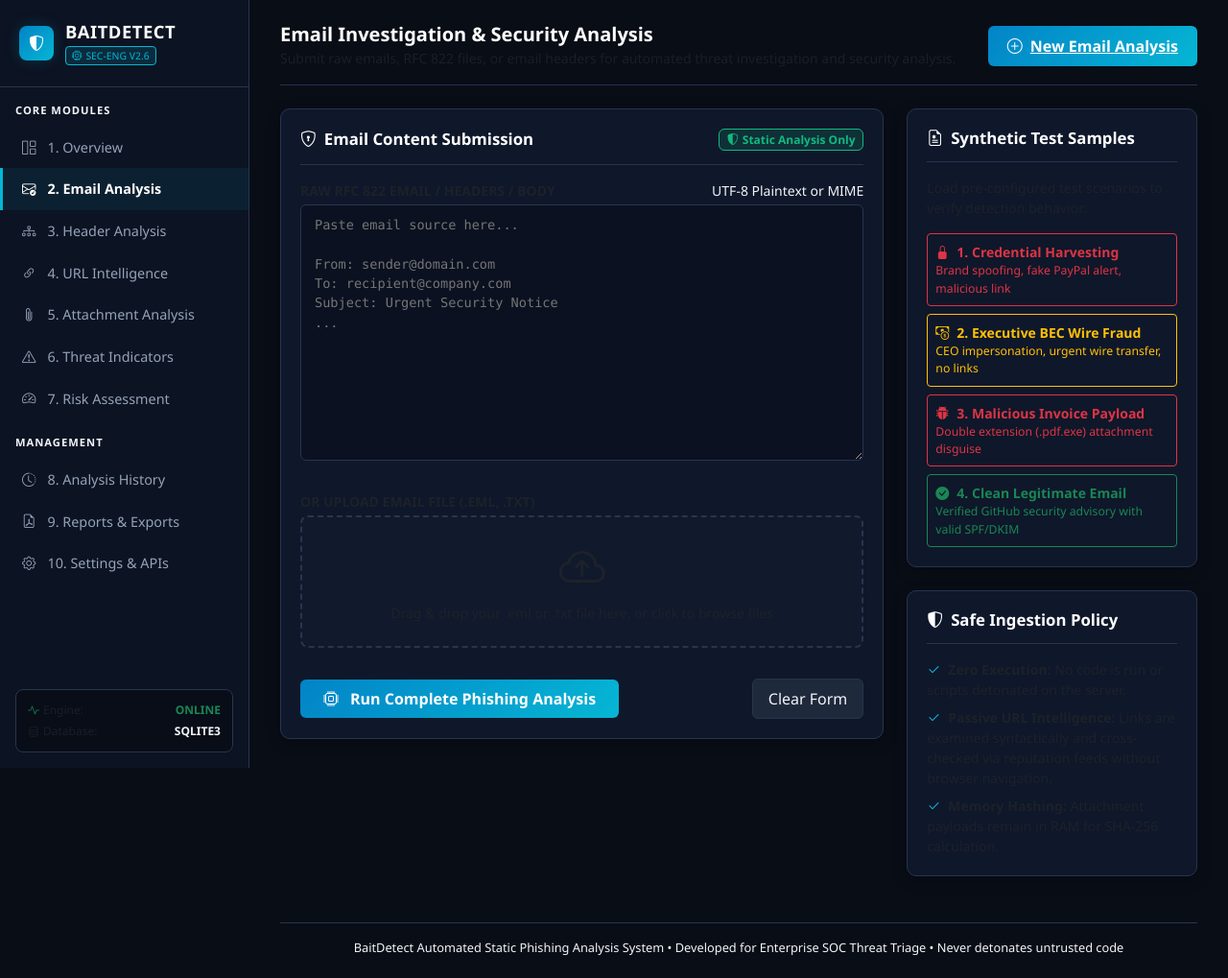
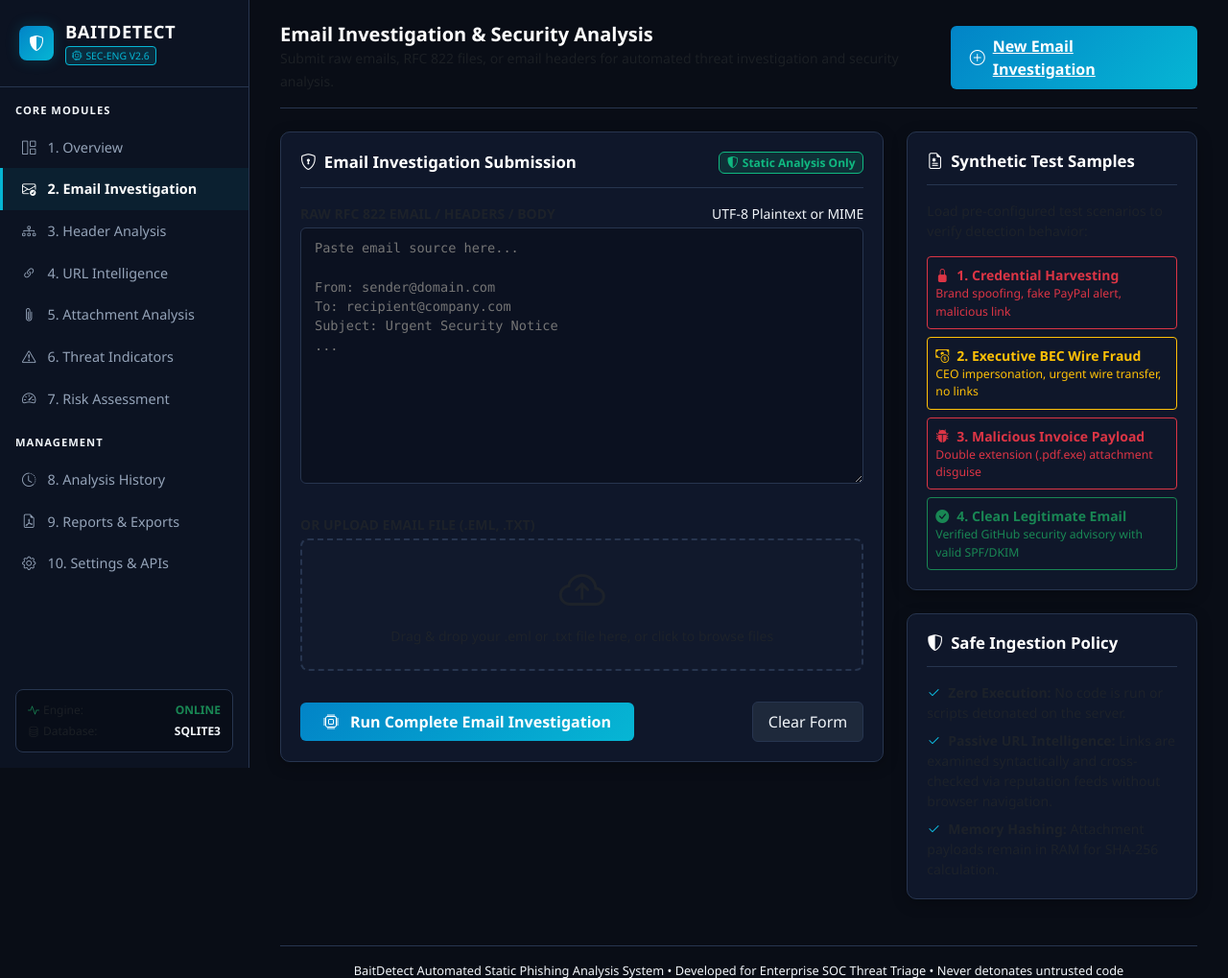
Before and after one commit to SHUBHAM13-BIT/BaitDetect, a Flask app: page /analyze in a window 1280 px wide. Shown: the top 1019 px of the page at 96% size. Before the commit the page ends 996 px from the top, so only its background shows below. Run offline with Flask 3, Linux system fonts and the light colour scheme.

Commit message:
fix(terminology): complete audit replacing user-facing ingestion with investigation and add 25-slide presentation deliverables

```diff
--- a/app.py
+++ b/app.py
@@ -87,11 +87,11 @@ def submit_analysis():
         # Save to SQLite Database
         save_analysis(analysis_result)
 
-        flash(f"Analysis completed successfully. Risk Level: {analysis_result['risk_level']}", "success")
+        flash(f"Investigation completed successfully. Risk Level: {analysis_result['risk_level']}", "success")
         return redirect(url_for("view_analysis", analysis_id=analysis_result["id"]))
 
     except Exception as e:
-        flash(f"An unexpected error occurred during analysis: {str(e)}", "error")
+        flash(f"An unexpected error occurred during investigation: {str(e)}", "error")
         return redirect(url_for("analyze_view"))
 
 # ----------------- VIEW SINGLE ANALYSIS -----------------
--- a/templates/analyze.html
+++ b/templates/analyze.html
@@ -1,6 +1,6 @@
 {% extends "base.html" %}
 
-{% block title %}Email Threat Analysis // BaitDetect{% endblock %}
+{% block title %}Email Investigation & Security Analysis // BaitDetect{% endblock %}
 {% block header_title %}Email Investigation & Security Analysis{% endblock %}
 {% block header_subtitle %}Submit raw emails, RFC 822 files, or email headers for automated threat investigation and security analysis.{% endblock %}
 
@@ -9,7 +9,7 @@
   <div class="col-lg-8">
     <div class="cyber-card">
       <div class="cyber-card-header d-flex justify-content-between align-items-center">
-        <h3 class="cyber-card-title"><i class="bi bi-shield-lock text-cyan"></i> Email Content Submission</h3>
+        <h3 class="cyber-card-title"><i class="bi bi-shield-lock text-cyan"></i> Email Investigation Submission</h3>
         <span class="badge badge-safe"><i class="bi bi-shield-shaded me-1"></i>Static Analysis Only</span>
       </div>
 
@@ -37,7 +37,7 @@
 
         <div class="d-flex justify-content-between align-items-center pt-2">
           <button type="submit" id="submitAnalysisBtn" class="btn-cyber-primary py-2 px-4">
-            <i class="bi bi-cpu me-1"></i> Run Complete Phishing Analysis
+            <i class="bi bi-cpu me-1"></i> Run Complete Email Investigation
           </button>
           <button type="button" class="btn-cyber-secondary btn-sm" onclick="document.getElementById('rawEmailContent').value = ''; clearSelectedFile();">
             Clear Form
@@ -46,7 +46,7 @@
 
         <div id="analysisLoadingState" class="d-none text-center py-4">
           <div class="spinner-border text-info me-2" role="status"></div>
-          <span class="text-cyan fw-bold">Executing static header, URL, attachment, and content evaluation...</span>
+          <span class="text-cyan fw-bold">Executing static header, URL, attachment, and content investigation...</span>
         </div>
       </form>
     </div>
--- a/templates/base.html
+++ b/templates/base.html
@@ -38,7 +38,7 @@
       </a>
       <a href="{{ url_for('analyze_view') }}" class="nav-link-cyber {% if request.endpoint == 'analyze_view' %}active{% endif %}">
         <i class="bi bi-envelope-check"></i>
-        <span>2. Email Analysis</span>
+        <span>2. Email Investigation</span>
       </a>
       <a href="{{ url_for('header_analysis_view') }}" class="nav-link-cyber {% if request.endpoint == 'header_analysis_view' %}active{% endif %}">
         <i class="bi bi-diagram-3"></i>
@@ -99,7 +99,7 @@
       </div>
       <div class="d-flex align-items-center gap-2">
         <a href="{{ url_for('analyze_view') }}" class="btn-cyber-primary btn-sm">
-          <i class="bi bi-plus-circle"></i> New Email Analysis
+          <i class="bi bi-plus-circle"></i> New Email Investigation
         </a>
       </div>
     </header>
--- a/templates/index.html
+++ b/templates/index.html
@@ -133,7 +133,7 @@
 
         <div class="pt-3">
           <button type="submit" id="submitAnalysisBtn" class="btn-cyber-primary w-100 justify-content-center py-2">
-            <i class="bi bi-shield-check"></i> Run Comprehensive Threat Analysis
+            <i class="bi bi-shield-check"></i> Run Threat Investigation & Analysis
           </button>
         </div>
       </div>
```
Also changed, not shown: tests/test_application.py (+4 -4 lines), 3 other files.
